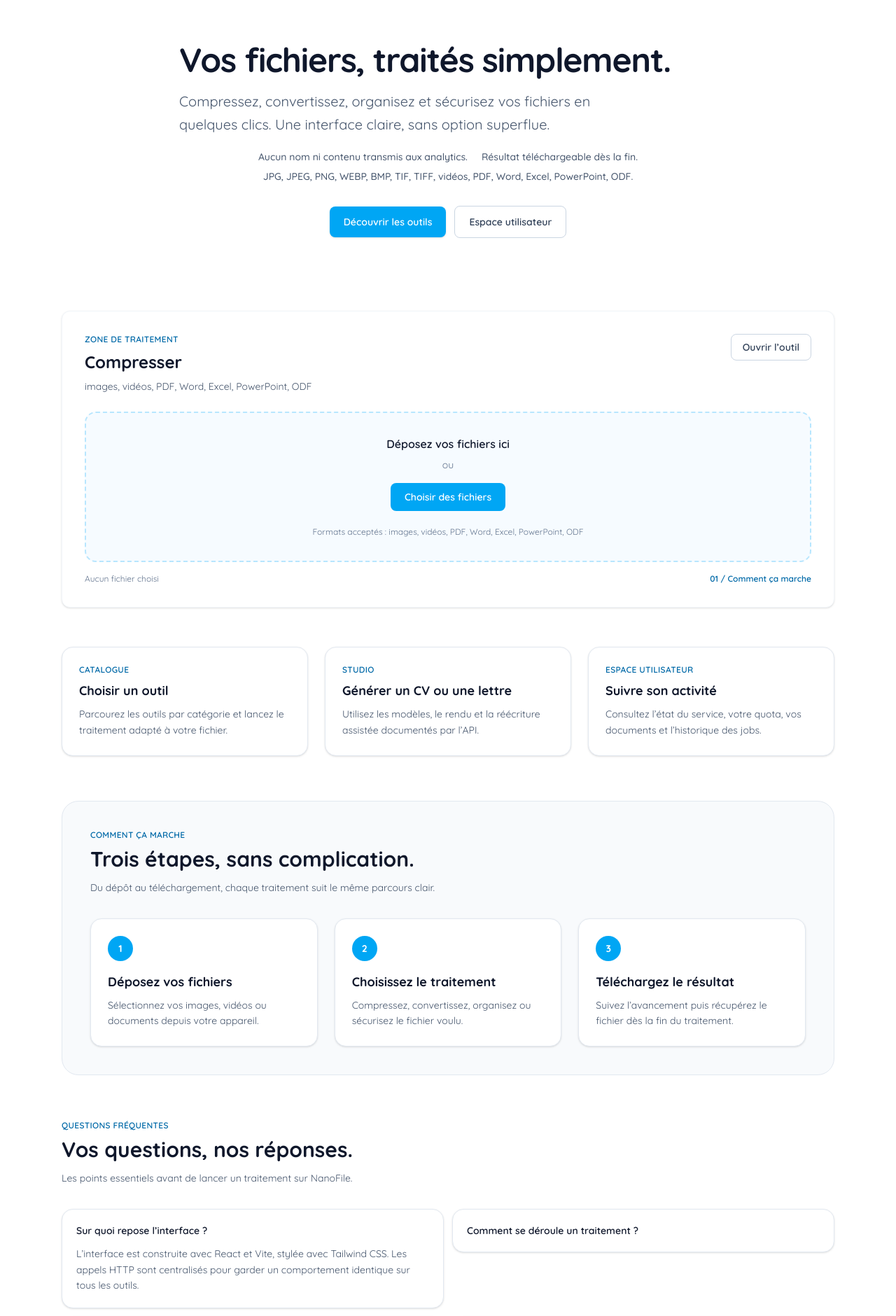
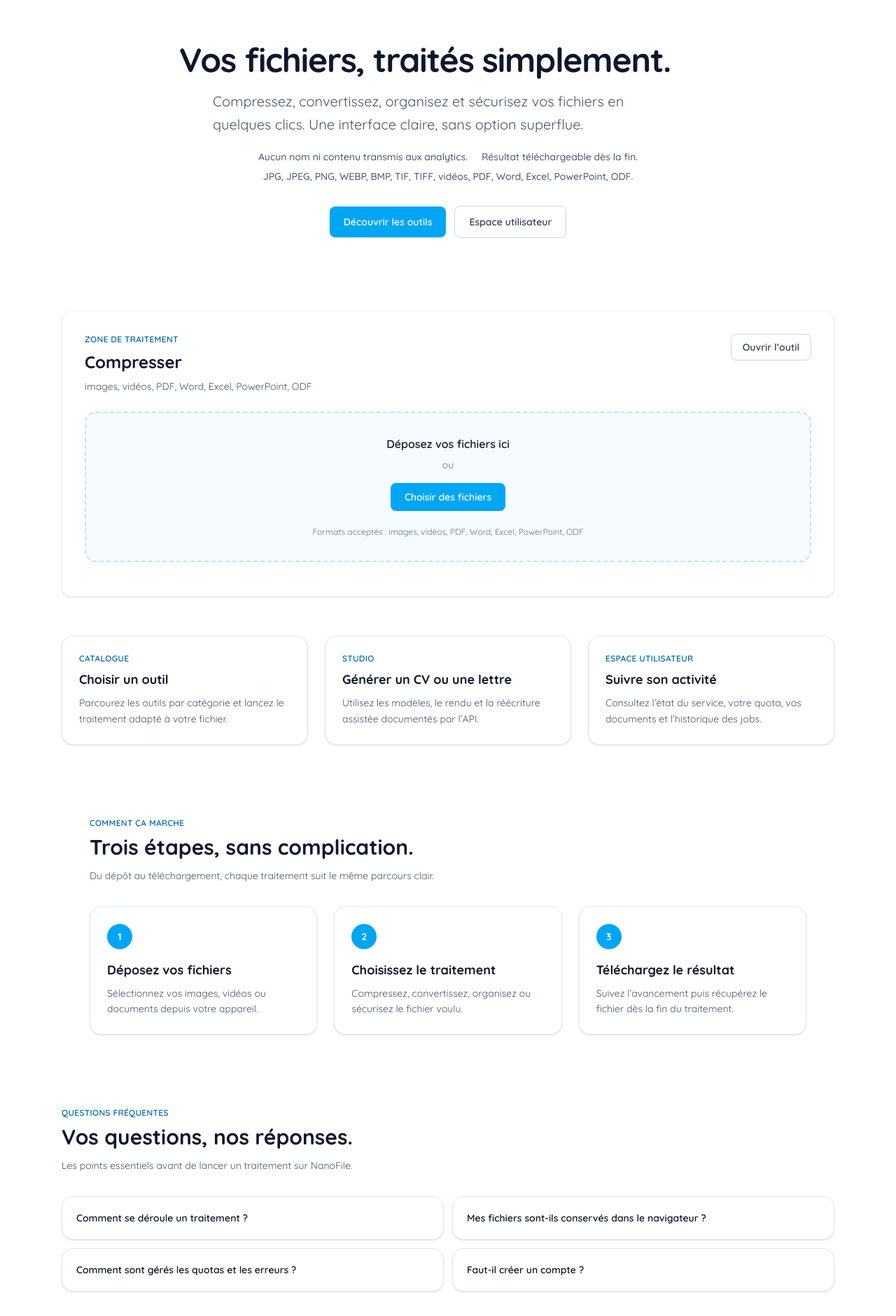
Before and after one commit to AMOUZOU-Kodjo/nano-tech, a React (Vite) app: page / in a window 1280 px wide. Shown: the part 160-2040 px from the top of the page at 70% size. Built offline with nearby package versions, Linux system fonts and the light colour scheme; no server answers.

Commit message:
Ajustement des sections de l'accueil

```diff
--- a/src/pages/HomePage.jsx
+++ b/src/pages/HomePage.jsx
@@ -14,7 +14,8 @@ export default function HomePage() {
           <h1 className="mt-4 text-4xl font-bold tracking-tight text-balance text-slate-900 sm:mt-5 sm:text-5xl">
             Vos fichiers, traités simplement.
           </h1>
-          <p className="mx-auto mt-4 max-w-2xl text-sm leading-relaxed text-slate-600 sm:mx-0 sm:mt-5 sm:text-xl">
+          {/* <p className="mx-auto mt-4 max-w-2xl text-sm leading-relaxed text-slate-600 sm:mx-0 sm:mt-5 sm:text-xl"> */}
+          <p className="mx-auto mt-4 max-w-2xl text-sm leading-relaxed text-slate-600 sm:mt-5 sm:text-xl">
             Compressez, convertissez, organisez et sécurisez vos fichiers en quelques clics.
             Une interface claire, sans option superflue.
           </p>
@@ -73,10 +74,10 @@ export default function HomePage() {
         </Link>
 
         <div className="mt-4 flex flex-col items-center gap-2 text-center sm:flex-row sm:justify-between sm:text-left">
-          <p className="text-xs text-slate-500">Aucun fichier choisi</p>
+          {/* <p className="text-xs text-slate-500">Aucun fichier choisi</p>
           <a href="#comment-ca-marche" className="text-xs font-semibold text-sky-700 hover:underline">
             01 / Comment ça marche
-          </a>
+          </a> */}
         </div>
       </div>
 
@@ -115,7 +116,7 @@ export default function HomePage() {
         </Link>
       </div>
 
-      <div id="comment-ca-marche" className="mt-12 scroll-mt-24 rounded-3xl border border-slate-200 bg-slate-50 p-6 text-center sm:mt-16 sm:p-10 sm:text-left">
+      <div id="comment-ca-marche" className="mt-12 scroll-mt-24 rounded-3xl  p-6 text-center sm:mt-16 sm:p-10 sm:text-left">
         <p className="text-xs font-semibold uppercase tracking-wide text-sky-700">Comment ça marche</p>
         <h2 className="mt-2 text-2xl font-bold text-slate-900 sm:text-3xl">Trois étapes, sans complication.</h2>
         <p className="mx-auto mt-3 max-w-2xl text-sm leading-relaxed text-slate-600 sm:mx-0">
@@ -163,14 +164,14 @@ export default function HomePage() {
         </p>
 
         <div className="mt-6 grid gap-3 sm:mt-8 md:grid-cols-2 md:items-start">
-          <details className="group rounded-2xl border border-slate-200 bg-white p-4 shadow-sm sm:p-5" open>
+          {/* <details className="group rounded-2xl border border-slate-200 bg-white p-4 shadow-sm sm:p-5" open>
             <summary className="cursor-pointer list-none text-sm font-semibold text-slate-900">
               Sur quoi repose l’interface ?
             </summary>
             <p className="mt-3 text-sm leading-relaxed text-slate-600">
               L’interface est construite avec React et Vite, stylée avec Tailwind CSS. Les appels HTTP sont centralisés pour garder un comportement identique sur tous les outils.
             </p>
-          </details>
+          </details> */}
 
           <details className="group rounded-2xl border border-slate-200 bg-white p-4 shadow-sm sm:p-5">
             <summary className="cursor-pointer list-none text-sm font-semibold text-slate-900">
```
